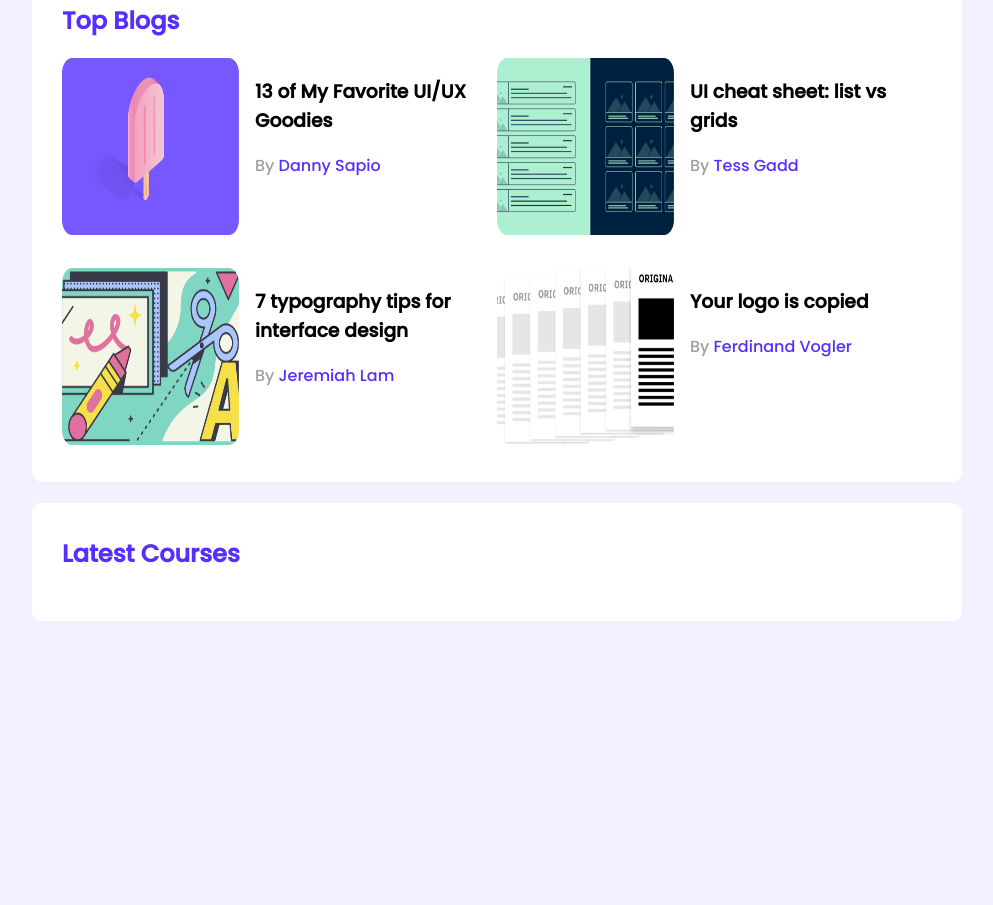
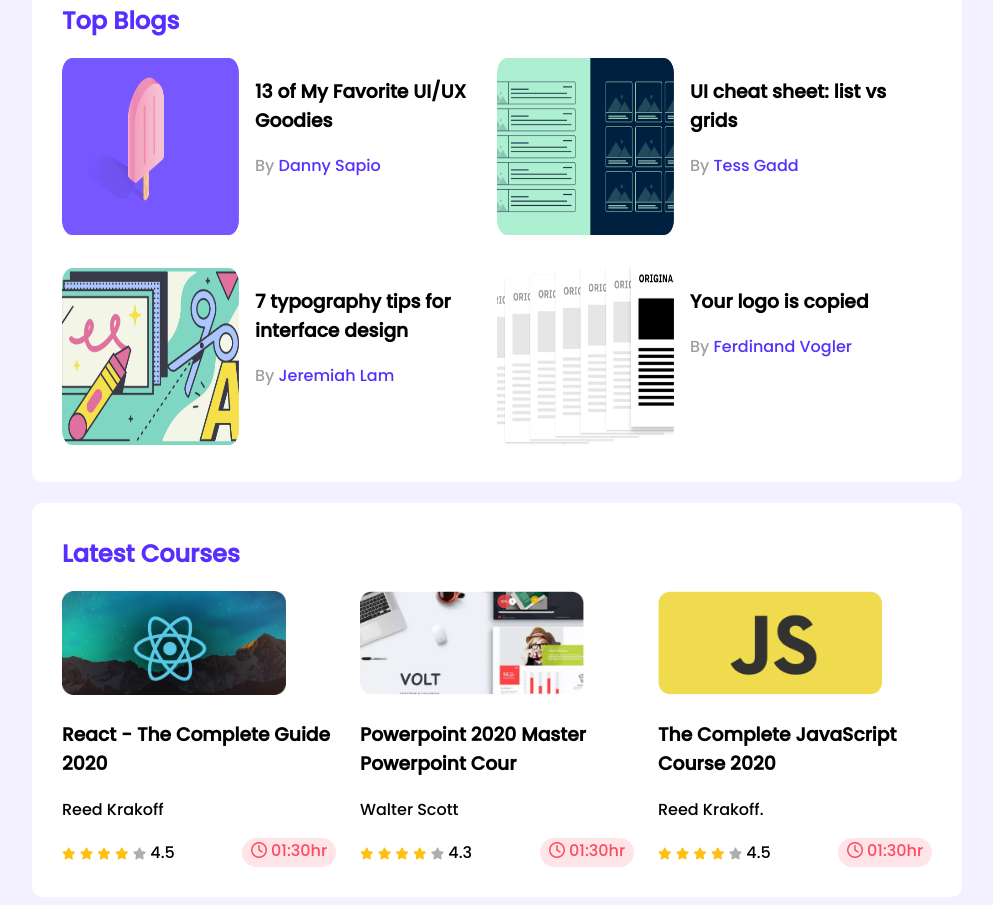
Before and after one commit to arafatar215/leader-board-css3, a plain HTML site: page index.html in a window 1280 px wide. Shown: the part 332-1237 px from the top of the page, without its empty margins (143-1136 px from the left). Before the commit the page ends 961 px from the top, so only its background shows below. Drawn offline with Linux system fonts and the light colour scheme.

Commit message:
course styles

```diff
--- a/index.html
+++ b/index.html
@@ -5,6 +5,8 @@
     <meta charset="UTF-8">
     <meta name="viewport" content="width=device-width, initial-scale=1.0">
     <title>Leader Board</title>
+    <!-- font awesome -->
+    <script src="https://kit.fontawesome.com/c5a60aeb91.js" crossorigin="anonymous"></script>
     <!-- stylesheet -->
     <link rel="stylesheet" href="styles/style.css">
 
@@ -87,7 +89,77 @@
         <!-- -----------------Latest Courses------ -->
         <section class="container">
             <h2 class="section-title">Latest Courses</h2>
+            <div class="courses">
+                <div class="course">
+                    <div class="course-banner">
+                        <img src="images/courses/course-1.png" alt="">
+                    </div>
+                    <div class="course-detail">
+                        <h3 class="course-title">React - The Complete Guide 2020</h3>
+                        <p class="course-author">Reed Krakoff</p>
+                        <div class="course-info">
+                            <div>
+                                <i class="fa-solid fa-star filled"></i>
+                                <i class="fa-solid fa-star filled"></i>
+                                <i class="fa-solid fa-star filled"></i>
+                                <i class="fa-solid fa-star filled"></i>
+                                <i class="fa-solid fa-star empty"></i>
+                                <span>4.5</span>
+                            </div>
+                            <div class="course-duration">
+                                <i class="fa-regular fa-clock"></i> 01:30hr
+                            </div>
+                        </div>
 
+                    </div>
+                </div>
+                <div class="course">
+                    <div class="course-banner">
+                        <img src="images/courses/course-2.png" alt="">
+                    </div>
+                    <div class="course-detail">
+                        <h3 class="course-title">Powerpoint 2020 Master Powerpoint Cour </h3>
+                        <p class="course-author">Walter Scott</p>
+                        <div class="course-info">
+                            <div>
+                                <i class="fa-solid fa-star filled"></i>
+                                <i class="fa-solid fa-star filled"></i>
+                                <i class="fa-solid fa-star filled"></i>
+                                <i class="fa-solid fa-star filled"></i>
+                                <i class="fa-solid fa-star empty"></i>
+                                <span>4.3</span>
+                            </div>
+                            <div class="course-duration">
+                                <i class="fa-regular fa-clock"></i> 01:30hr
+                            </div>
+                        </div>
+
+                    </div>
+                </div>
+                <div class="course">
+                    <div class="course-banner">
+                        <img src="images/courses/course-3.png" alt="">
+                    </div>
+                    <div class="course-detail">
+                        <h3 class="course-title">The Complete JavaScript Course 2020</h3>
+                        <p class="course-author">Reed Krakoff.</p>
+                        <div class="course-info">
+                            <div>
+                                <i class="fa-solid fa-star filled"></i>
+                                <i class="fa-solid fa-star filled"></i>
+                                <i class="fa-solid fa-star filled"></i>
+                                <i class="fa-solid fa-star filled"></i>
+                                <i class="fa-solid fa-star empty"></i>
+                                <span>4.5</span>
+                            </div>
+                            <div class="course-duration">
+                                <i class="fa-regular fa-clock"></i> 01:30hr
+                            </div>
+                        </div>
+
+                    </div>
+                </div>
+            </div>
         </section>
     </main>
 </body>
--- a/styles/style.css
+++ b/styles/style.css
@@ -95,3 +95,42 @@
     font-size: 16px;
     color: #562EFF;
 }
+
+/* -----------------courses styles------------ */
+.courses {
+    display: grid;
+    grid-template-columns: repeat(3, 1fr);
+    grid-column-gap: 24px;
+}
+
+.course .course-banner img {
+    width: 224px;
+    height: 104px;
+}
+
+.course-info {
+    display: flex;
+    align-items: center;
+    justify-content: space-between;
+}
+
+.fa-star {
+    font-size: 12px;
+}
+
+.fa-star.filled {
+    color: #FFC014;
+}
+
+.fa-star.empty {
+    color: #AEAEAE;
+}
+
+.course-duration {
+    background-color: #FFE4E8;
+    width: 94px;
+    height: 29px;
+    border-radius: 25px;
+    text-align: center;
+    color: #FF4A60;
+}
```
Also changed, not shown: 2 other files.
